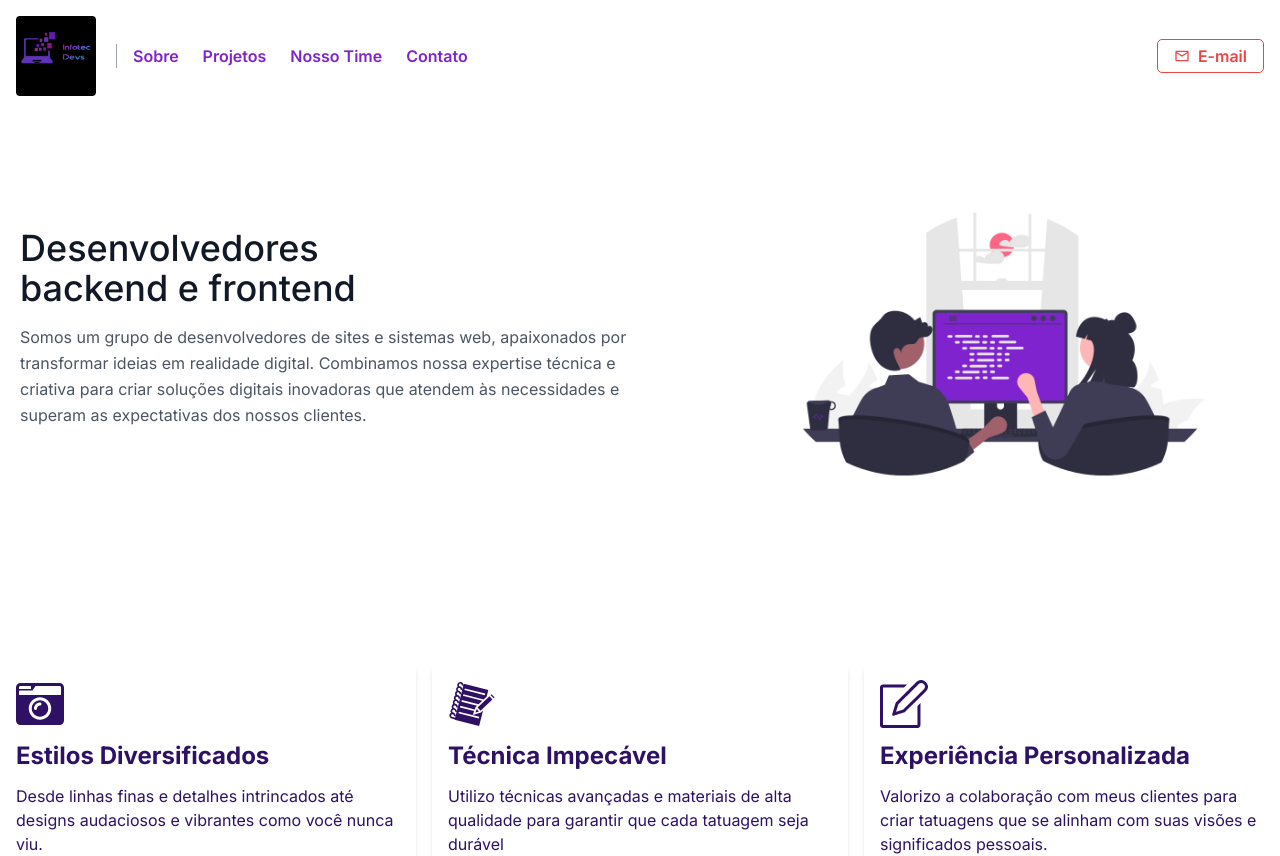
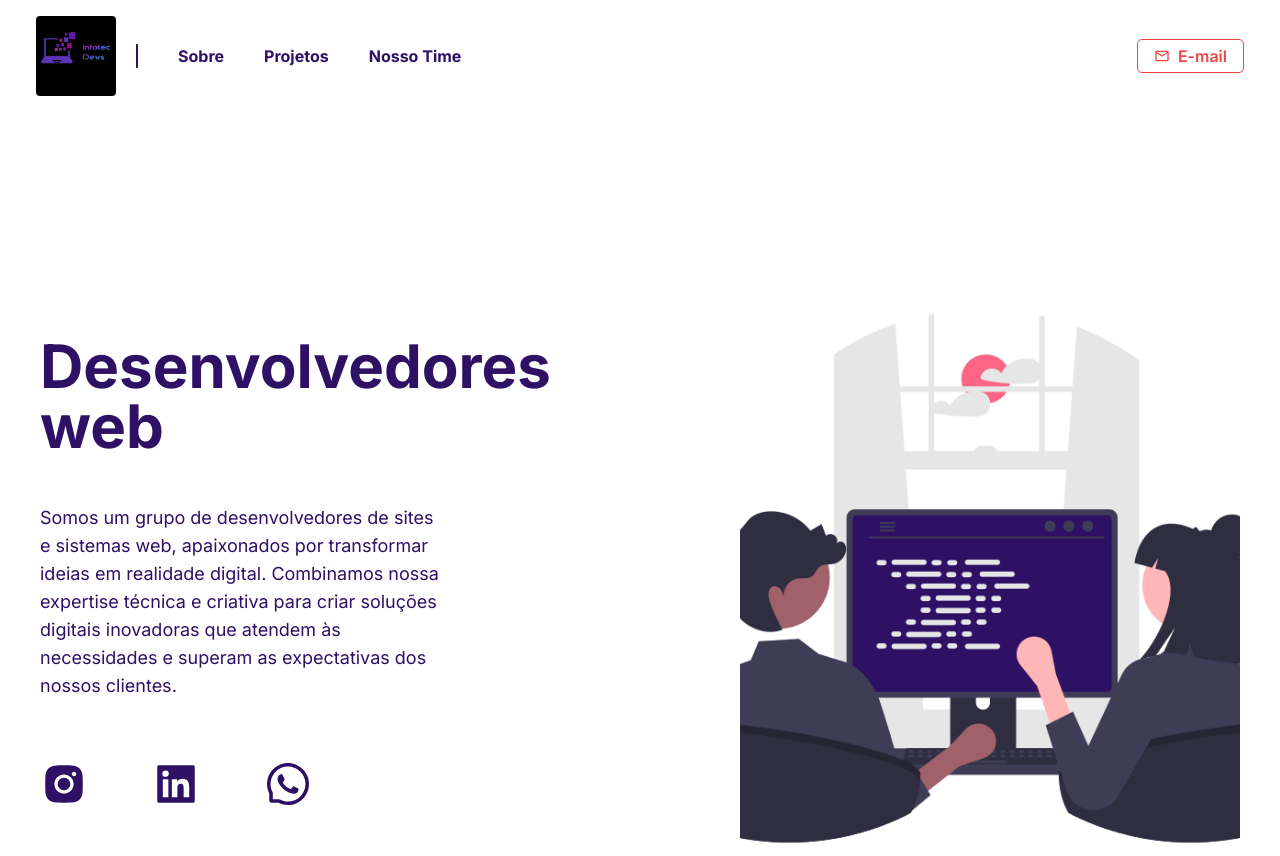
Before and after one commit to infotecdevs/infotec-site, a Next.js app: page / in a window 1280 px wide. Shown: the top 856 px of the page. Built offline with nearby package versions, Linux system fonts and the light colour scheme.

Commit message:
ajustes no css, adicionando link para o whatsapp

```diff
--- a/src/app/layout.tsx
+++ b/src/app/layout.tsx
@@ -20,11 +20,9 @@ export default function RootLayout({
     <html lang="pt-br">
       <body className={inter.className}>
         <ThemeProvider enableSystem={true} attribute="class">
-          <main className="h-screen w-full flex flex-col">
+          <main className="h-screen flex flex-col">
             <Header />
-            <div className="container flex-1 flex items-center justify-center mt-20">
-              {children}
-            </div>
+            <div className="flex-1 mt-32">{children}</div>
           </main>
         </ThemeProvider>
       </body>
--- a/src/app/page.tsx
+++ b/src/app/page.tsx
@@ -4,7 +4,7 @@ import Experience from "@/components/Experience/index";
 
 export default function Home() {
   return (
-    <div className="w-full flex flex-col justify-center items-center">
+    <div className="flex flex-col mx-5">
       <Hero />
       <Skill />
       <Experience />
--- a/src/components/Experience/index.jsx
+++ b/src/components/Experience/index.jsx
@@ -1,7 +1,7 @@
 const Experience = () => {
   return (
     <div className="text-violet-950 py-14">
-      <div className="container">
+      <div className="mx-5">
         <div className="grid grid-cols-1 gap-4 sm:grid-cols-3 md:grid-cols-3">
           {/* first col */}
           <div className="bg-orange p-4 grid place-items-center">
--- a/src/components/Header/index.tsx
+++ b/src/components/Header/index.tsx
@@ -1,5 +1,5 @@
 "use state";
-import React, { useState } from "react";
+import React, { useEffect, useState } from "react";
 import Link from "next/link";
 import { MdOutlineMailOutline } from "react-icons/md";
 import { useTheme } from "next-themes";
@@ -11,53 +11,60 @@ const Header = () => {
   const { systemTheme, theme, setTheme } = useTheme();
   const currentTheme = theme === "system" ? systemTheme : theme;
   const [toggle, setToggle] = useState(false);
+  const [scrollingDown, setScrollingDown] = useState(false);
+
+  useEffect(() => {
+    const handleScroll = () => {
+      const scrolledDown = window.scrollY > 0;
+      setScrollingDown(scrolledDown);
+    };
+
+    window.addEventListener("scroll", handleScroll);
+
+    return () => {
+      window.removeEventListener("scroll", handleScroll);
+    };
+  }, []);
 
   return (
-    <header className="fixed top-0 w-[100%] z-10 text-[#7F23CE]">
-      <nav className="flex justify-between items-center py-4 px-4">
+    <header className="fixed top-0 w-[100%] z-10 text-violet-950 md:relative">
+      <nav className="flex justify-between items-center py-4 px-4 mx-5">
         <div className="flex items-center gap-5">
-          {/* <Link href={"/"} className="text-[24px] font-bold">
-            InfotecDevs
-          </Link> */}
           <img
-            className="object-cover object-center rounded w-30 h-20"
+            className={`object-cover object-center rounded w-30 h-20 transition-opacity duration-300 ${
+              !scrollingDown ? "opacity-100" : "opacity-0"
+            } md:opacity-100`}
             alt="imagem"
             src="/images/logo-completo.jpeg"
           />
-          <div className="hidden md:flex gap-6 font-semibold border-l border-gray-400 pl-4">
-            <Link href={"/about"} className="hover:text-black">
+          <div className="hidden md:flex gap-10 font-bold border-l-[2px] border-violet-950 text-violet-950 pl-10">
+            <Link
+              href={"/about"}
+              className="hover:text-violet-800 hover:scale-125"
+            >
               Sobre
             </Link>
-            <Link href={"/work"} className="hover:text-black">
+            <Link
+              href={"/work"}
+              className="hover:text-violet-800 hover:scale-125"
+            >
               Projetos
             </Link>
-            <Link href={"/team"} className="hover:text-black">
+            <Link
+              href={"/team"}
+              className="hover:text-violet-800 hover:scale-125"
+            >
               Nosso Time
             </Link>
-            <Link href={"/contact"} className="hover:text-black">
+            {/* <Link href={"/contact"} className="hover:text-black">
               Contato
-            </Link>
+            </Link> */}
           </div>
         </div>
         <div className="flex gap-5">
-          {/* {currentTheme === "dark" ? (
-            <button
-              onClick={() => setTheme("light")}
-              className="bg-slate-100 p-2 rounded-full"
-            >
-              <RiSunLine size={16} color="black" />
-            </button>
-          ) : (
-            <button
-              onClick={() => setTheme("dark")}
-              className="bg-slate-100 p-2 rounded-full"
-            >
-              <RiMoonFill size={16} />
-            </button>
-          )} */}
           <Link
             href={"/message"}
-            className="font-semibold hidden md:flex text-red-500 border border-red-500 px-4 py-1 rounded-[5px] items-center gap-2 transition duration-200"
+            className="font-semibold hidden md:flex text-red-500 border border-red-500 px-4 py-1 rounded-[5px] items-center gap-2 transition duration-200 hover:text-violet-800 hover:scale-110 hover:border-violet-800"
           >
             <MdOutlineMailOutline />
             E-mail
@@ -66,12 +73,16 @@ const Header = () => {
         <div className="sm:hidden flex flex-1 justify-end items-center">
           {toggle ? (
             <IoClose
-              className="w-[28px] h-[28px] object-contain"
+              className={`w-[32px] h-[32px] object-contain transition-opacity duration-300 ${
+                scrollingDown ? "opacity-75" : ""
+              }`}
               onClick={() => setToggle(!toggle)}
             />
           ) : (
             <GiHamburgerMenu
-              className="w-[28px] h-[28px] object-contain"
+              className={`w-[28px] h-[28px] object-contain transition-opacity duration-300 ${
+                scrollingDown ? "opacity-75" : ""
+              }`}
               onClick={() => setToggle(!toggle)}
             />
           )}
@@ -79,9 +90,9 @@ const Header = () => {
           <div
             className={`${
               !toggle ? "hidden" : "flex"
-            } p-6 bg-black absolute top-10 right-0 mx-4 my-2 min-w-[140px] rounded-xl sidebar`}
+            } p-6 bg-violet-950 text-white absolute top-20 right-0 mx-4 my-2 min-w-[160px] rounded-xl sidebar`}
           >
-            <div className="list-none flex justify-end items-start flex-1 flex-col">
+            <div className="list-none flex justify-end items-start flex-1 flex-col gap-1">
               <Link href={"/about"} className="hover:text-black">
                 Sobre
               </Link>
--- a/src/components/Hero/index.tsx
+++ b/src/components/Hero/index.tsx
@@ -1,3 +1,4 @@
+"use client";
 import React from "react";
 import Link from "next/link";
 import {
@@ -8,63 +9,56 @@ import {
 import Image from "next/image";
 
 const Hero = () => {
+  const numeroDeTelefone = "5511912547271"; // Substitua pelo seu número de telefone
+
+  const handleClickWhatsapp = () => {
+    const url = `https://api.whatsapp.com/send?phone=${numeroDeTelefone}`;
+    window.open(url, "_blank");
+  };
   return (
-    // <div className="h-full w-full flex flex-col items-center justify-center gap-5">
-    //   <img
-    //     src="/images/site/img5.jpg"
-    //     alt="imagem"
-    //     className="w-[350px] h-[270px] object-cover mt-10"
-    //   ></img>
+    <div className="bg-white pb-6 sm:pb-8 lg:pb-12">
+      <div className="mx-5">
+        <section className="flex flex-col justify-between gap-6 sm:gap-10 md:gap-16 lg:flex-row">
+          {/* content - start */}
+          <div className="flex flex-col items-center justify-center sm:text-center lg:items-start lg:py-12 lg:text-left xl:w-5/12 xl:py-24">
+            <h1 className="mb-8 text-4xl font-bold text-violet-950 sm:text-5xl md:mb-12 md:text-6xl">
+              Desenvolvedores web
+            </h1>
+            <p className="mb-8 leading-relaxed text-violet-950 md:mb-12 lg:w-4/5 xl:text-lg">
+              Somos um grupo de desenvolvedores de sites e sistemas web,
+              apaixonados por transformar ideias em realidade digital.
+              Combinamos nossa expertise técnica e criativa para criar soluções
+              digitais inovadoras que atendem às necessidades e superam as
+              expectativas dos nossos clientes.
+            </p>
+            <div className="text-5xl flex justify-center items-center gap-16 py-3 text-violet-950">
+              <div className="hover:text-violet-800 hover:scale-125">
+                <AiFillInstagram />
+              </div>
+              <div className="hover:text-violet-800 hover:scale-125">
+                <AiFillLinkedin />
+              </div>
 
-    //   <div className="bg-gray-600 h-[2px] w-[40px]"></div>
+              <div
+                onClick={handleClickWhatsapp}
+                className="hover:text-violet-800 hover:scale-125"
+              >
+                <AiOutlineWhatsApp />
+              </div>
+            </div>
+          </div>
 
-    //   <div className="w-[80%] md:w-[450px] text-primary flex flex-col items-center justify-center gap-[40px]">
-    //     <div>
-    //       <p data-aos="fade-up" className="text-justify">
-    //         Somos um grupo de desenvolvedores de sites e aplicativos apaixonados
-    //         por transformar ideias em realidade digital. Combinamos nossa
-    //         expertise técnica e criativa para criar soluções digitais inovadoras
-    //         que atendem às necessidades e superam as expectativas dos nossos
-    //         clientes.
-    //       </p>
-    //     </div>
-    //     <div
-    //       data-aos="fade-up"
-    //       className="text-5xl w-full flex justify-center items-center gap-16 py-3 text-primary"
-    //     >
-    //       <AiFillInstagram />
-    //       <AiFillLinkedin />
-    //       <AiOutlineWhatsApp />
-    //     </div>
-    //   </div>
-    // </div>
-
-    <section className="text-gray-600 body-font">
-      <div className="container mx-auto flex px-5 py-24 md:flex-row flex-col items-center">
-        <div className="lg:flex-grow md:w-1/2 lg:pr-24 md:pr-16 flex flex-col md:items-start
-         md:text-left mb-16 md:mb-0 items-center text-center">
-          <h1 className="title-font sm:text-4xl text-3xl mb-4 font-medium text-gray-900">
-            Desenvolvedores
-            <br className="hidden lg:inline-block" />
-            backend e frontend
-          </h1>
-          <p className="mb-8 leading-relaxed">
-            Somos um grupo de desenvolvedores de sites e sistemas web,
-            apaixonados por transformar ideias em realidade digital. Combinamos
-            nossa expertise técnica e criativa para criar soluções digitais
-            inovadoras que atendem às necessidades e superam as expectativas dos
-            nossos clientes.
-          </p>
-        </div>
-        <div className="lg:max-w-lg lg:w-full md:w-1/2 w-5/6">
-          <img
-            className="object-cover object-center rounded"
-            alt="hero"
-            src="/images/site/i5.png"
-          />
-        </div>
+          <div className="h-48 overflow-hidden bg-gray-100 lg:h-auto xl:w-5/12">
+            <img
+              src="/images/violet.png"
+              loading="lazy"
+              alt="Photo by Fakurian Design"
+              className="h-full w-full object-cover object-center"
+            />
+          </div>
+        </section>
       </div>
-    </section>
+    </div>
   );
 };
 
--- a/src/components/Skill/index.jsx
+++ b/src/components/Skill/index.jsx
@@ -36,12 +36,12 @@ const Skills = () => {
     <>
       <span id="about"></span>
       <div className="py-14">
-        <div className="container">
+        <div className="mx-5">
           <div className=" grid grid-cols-1 gap-4 sm:grid-cols-3 sm:gap-2 md:gap-4">
             {skillsData.map((skill) => (
               <div
                 key={skill}
-                className=" card group space-y-3 p-4 rounded-md bg-dark  hover:bg-violet-950 hover:text-white duration-300 transition-all text-violet-950 shadow-md"
+                className=" card group space-y-3 p-4 rounded-md bg-dark  hover:bg-violet-950 hover:text-white duration-300 transition-all text-violet-950 shadow-md hover:scale-105"
               >
                 <div>{skill.icon}</div>
                 <h1 className="text-2xl font-bold">{skill.name}</h1>
```
Also changed, not shown: public/images/violet.png (added).
